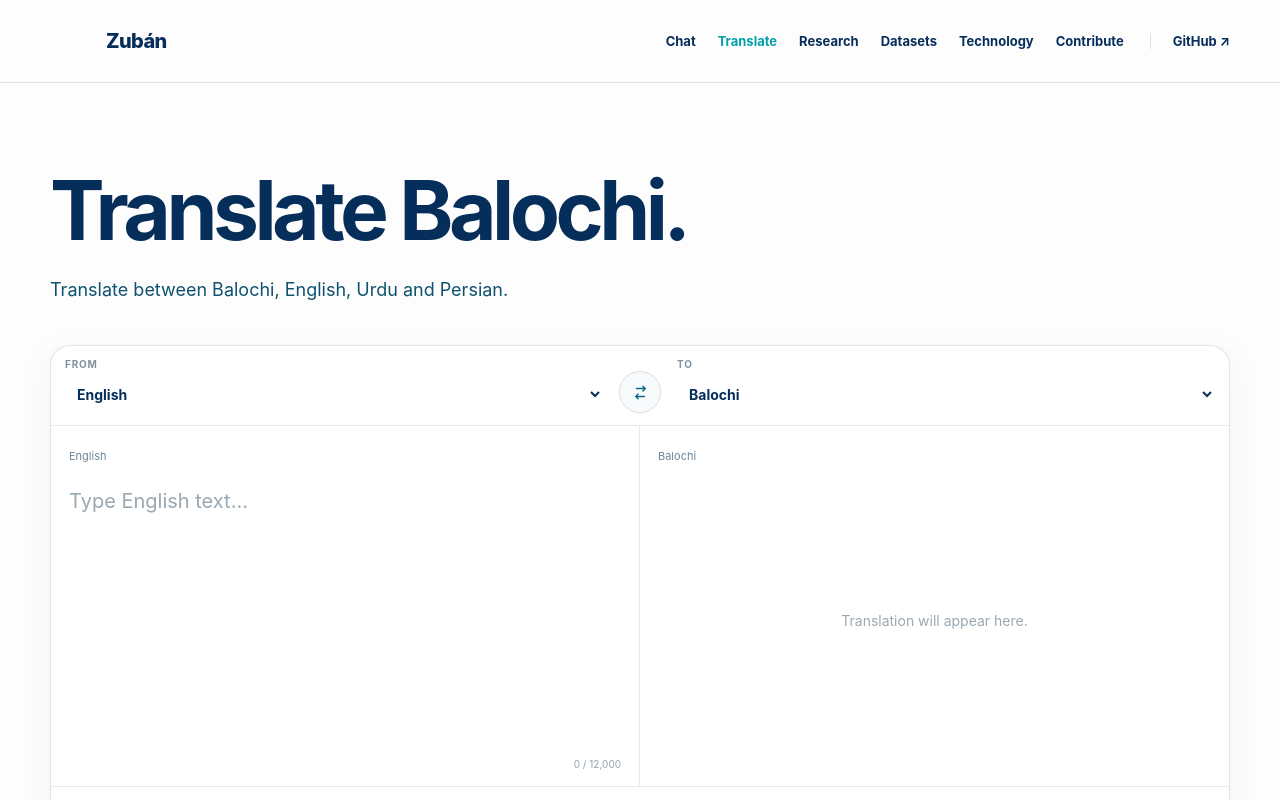
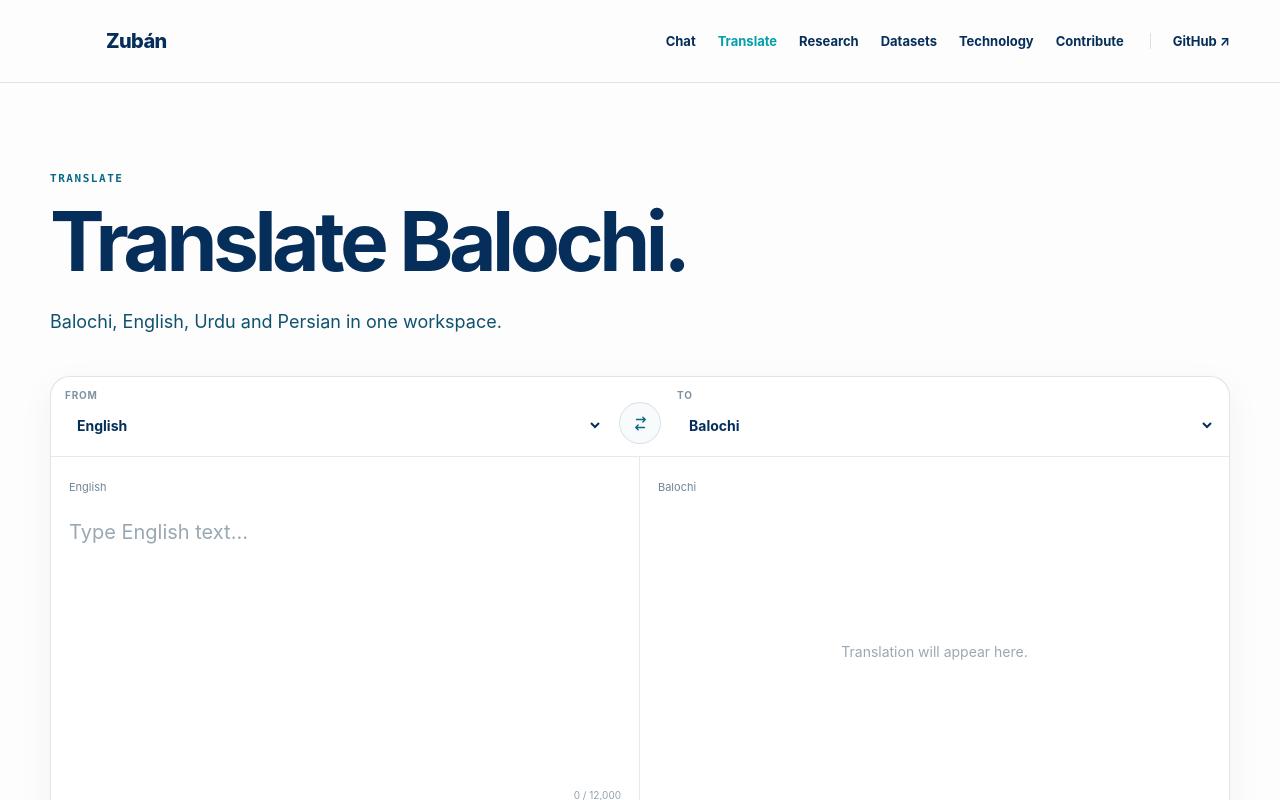
Before and after one commit to merajNizBaloch/Zuban-Open-Balochi-AI, a Next.js app: page /translate in a window 1280 px wide. Shown: the top 800 px of the page. Built offline with nearby package versions, Linux system fonts and the light colour scheme.

Commit message:
design: unify Zubán public pages

```diff
--- a/src/app/translate/page.tsx
+++ b/src/app/translate/page.tsx
@@ -4,8 +4,11 @@
   return (
     <section className="section translate-page">
       <div className="shell">
-        <h1 className="page-title">Translate Balochi.</h1>
-        <p className="lead">Translate between Balochi, English, Urdu and Persian.</p>
+        <div className="page-intro-center compact-page-intro">
+          <p className="eyebrow">TRANSLATE</p>
+          <h1 className="page-title">Translate Balochi.</h1>
+          <p className="lead">Balochi, English, Urdu and Persian in one workspace.</p>
+        </div>
         <TranslationWorkbench />
       </div>
     </section>
```
